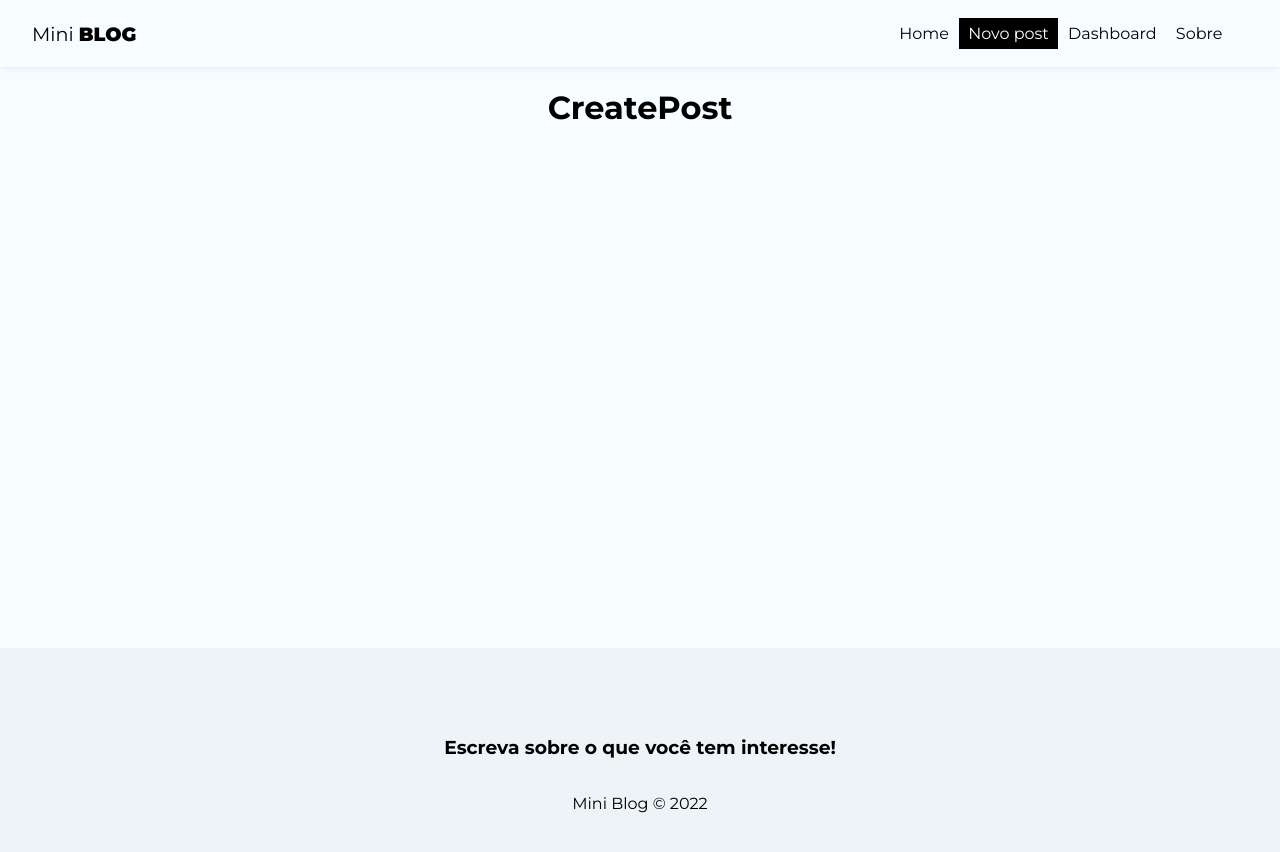
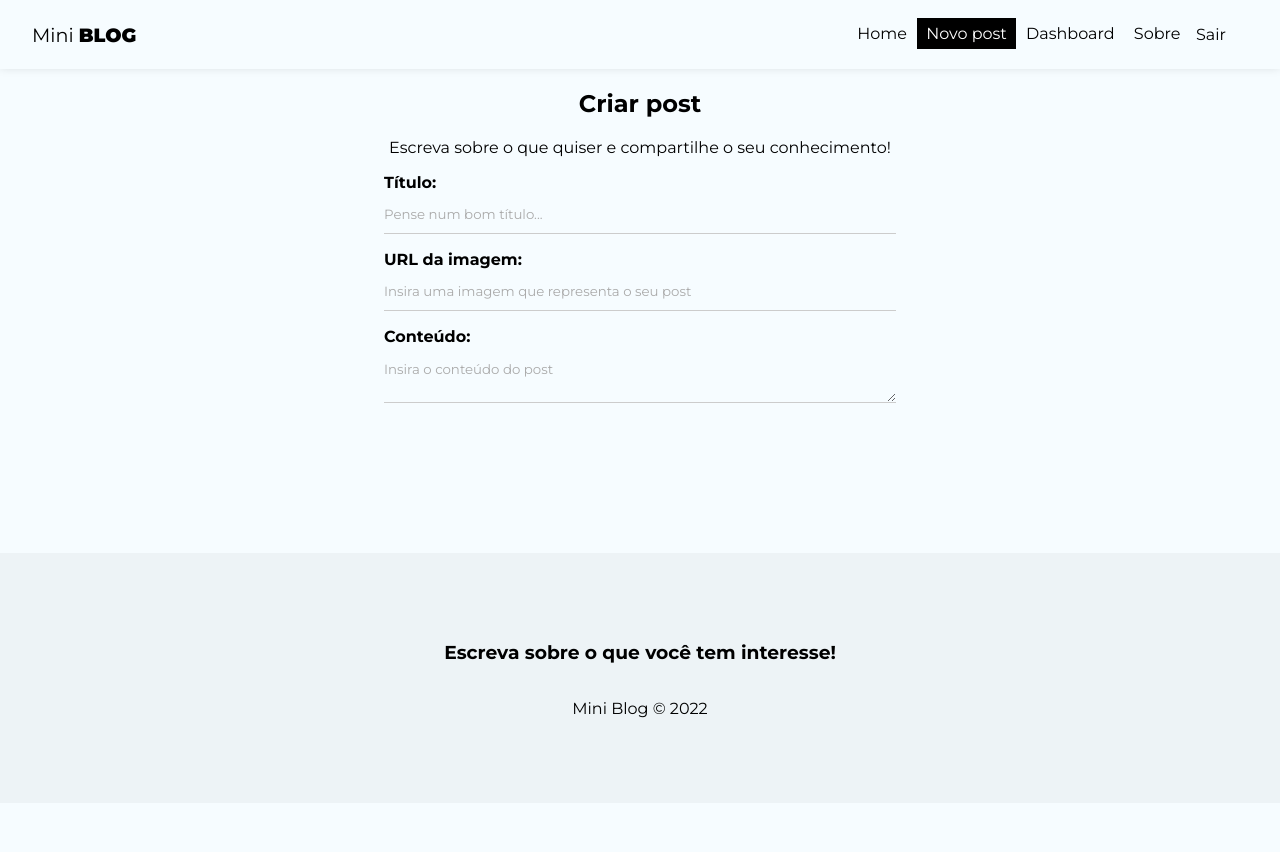
Before and after one commit to Adenilson-Oliveira/MiniBlog, a React (Create React App) app: page /posts/create in a window 1280 px wide. Shown: the top 852 px of the page. After the commit the page ends 803 px from the top, so only its background shows below. Built offline with nearby package versions, Linux system fonts and the light colour scheme; no server answers; sample sign-in values are in the browser's storage.

Commit message:
Estudos deia 21/07 m

```diff
--- a/src/App.css
+++ b/src/App.css
@@ -1,5 +1,5 @@
 .container {
-  min-height: 60vh;
+  min-height: 48vh;
   margin-bottom: 5em;
   text-align: center;
 }
--- a/src/components/Navbar.js
+++ b/src/components/Navbar.js
@@ -9,6 +9,8 @@
 const Navbar = () => {
 
     const { user } = useAuthValue()
+
+    const { logout } = useAuthentication()
 
 
 
@@ -45,6 +47,11 @@
             <li>
                 <NavLink to='/about' className={({isActive}) => (isActive ? styles.active : '')}>Sobre</NavLink>
             </li>
+            {user && (
+                <li>
+                    <button onClick={logout}>Sair</button>
+                </li>
+            )}
         </ul>
     </nav>
   )
--- a/src/hooks/useAuthentication.js
+++ b/src/hooks/useAuthentication.js
@@ -3,7 +3,7 @@
 import {
     getAuth,
     createUserWithEmailAndPassword,
-    signInWithEmailAndPassord,
+    signInWithEmailAndPassword,
     updateProfile,
     signOut
 } from 'firebase/auth'
@@ -20,14 +20,15 @@
 
     const auth = getAuth()
 
-    function checkIfsCancelled() {
+    function checkIfIsCancelled() {
         if(cancelled) {
             return
         }
     }
 
+    // cadastrar
     const createUser = async (data) => {
-        checkIfsCancelled()
+        checkIfIsCancelled()
 
         setLoading(true)
         setError(null)
@@ -68,6 +69,43 @@
         setLoading(false)
     }
 
+    // logout - sign out
+    const logout = () => {
+
+        checkIfIsCancelled()
+        signOut(auth)
+    }
+
+    // login - sign in
+    const login = async(data) => {
+        checkIfIsCancelled()
+
+        setLoading(true)
+        setError(false)
+
+        try {
+            await signInWithEmailAndPassword(auth, data.email, data.password)
+            setLoading(false)
+        } catch(error) {
+            console.log(error.message)
+            console.log(typeof error.message)
+
+            let sytemErrorMessage
+
+            if(error.message.includes('user-not-found')) {
+                sytemErrorMessage = 'Usuário não encontrado.'
+            } else if(error.message.includes('wrong-password')) {
+                sytemErrorMessage = 'Senha incorreta'
+            } else {
+                sytemErrorMessage = 'Ocorreu um erro, por favor tente mais tarde.'
+            }
+
+            setError(sytemErrorMessage)
+
+            setLoading(false)
+        }
+    }
+
     useEffect(() => {
         return () => setCancelled(true)
     }, [])
@@ -76,7 +114,9 @@
         auth,
         createUser,
         error,
-        loading
+        loading,
+        logout,
+        login
     }
 
 
--- a/src/pages/About/About.js
+++ b/src/pages/About/About.js
@@ -1,10 +1,16 @@
 // css
 import styles from './About.module.css'
 
+import { Link } from 'react-router-dom'
+
 const About = () => {
   return (
-    <div>
-        <h1>About</h1>
+    <div className={styles.about}>
+      <h2>Sobre o Mini <span>Blog</span></h2>
+      <p>Este projeto consiste em um blog feito com React no front-end e Firebase no back-end.</p>
+      <Link to='/posts/create' className='btn'>
+        Criar post
+      </Link>
     </div>
   )
 }
--- a/src/pages/About/About.module.css
+++ b/src/pages/About/About.module.css
@@ -0,0 +1,17 @@
+.about {
+    text-align: center;
+    display: flex;
+    flex-direction: column;
+    align-items: center;
+}
+
+.about p {
+    color: #aaa;
+    margin-bottom: 2em;
+}
+
+.about a {
+    display: block;
+    margin-top: 15px;
+    padding: 10px 15px;
+}
--- a/src/pages/CreatePost/CreatePost.js
+++ b/src/pages/CreatePost/CreatePost.js
@@ -1,9 +1,63 @@
 import styles from './CreatePost.module.css'
 
+import { useState } from 'react'
+import { useNavigate } from 'react-router-dom'
+import { useAuthValue } from '../../context/AuthContext'
+
+
+
 const CreatePost = () => {
+  const [title, setTitle] = useState('')
+  const [image, setImage] = useState('')
+  const [body, setBody] = useState('')
+  const [tags, setTags] = useState([])
+  const [formError, setFormError] = useState('')
+
+  const handleSubmit = (e) => {
+    e.preventDefault()
+  }
+
   return (
     <div>
-        <h1>CreatePost</h1>
+        <h2>Criar post</h2>
+        <p>Escreva sobre o que quiser e compartilhe o seu conhecimento!</p>
+
+        <form onSubmit={handleSubmit}>
+          <label>
+            <span>Título:</span>
+            <input
+              type="text"
+              name='title'
+              required
+              placeholder='Pense num bom título...'
+              onChange={(e) => {setTitle(e.target.value)}}
+              value={title}
+            />
+          </label>
+
+          <label>
+            <span>URL da imagem:</span>
+            <input
+              type="text"
+              name='image'
+              required
+              placeholder='Insira uma imagem que representa o seu post'
+              onChange={(e) => {setImage(e.target.value)}}
+              value={image}
+            />
+          </label>
+
+          <label>
+            <span>Conteúdo:</span>
+            <textarea
+              name="body"
+              required
+              placeholder='Insira o conteúdo do post'
+              onChange={(e) => setBody(e.target.value)}
+              value={body}
+            ></textarea>
+          </label>
+        </form>
     </div>
   )
 }
--- a/src/pages/Login/Login.js
+++ b/src/pages/Login/Login.js
@@ -1,12 +1,74 @@
 import styles from './Login.module.css'
 
+import { useState, useEffect } from 'react'
+import { useAuthentication } from '../../hooks/useAuthentication'
+
 const Login = () => {
-  return (
-    <div>
-        <h1>Login</h1>
-        <p>by KAIZEN</p>
-    </div>
-  )
+
+  const [email, setEmail] = useState('')
+  const [password, setPassord] = useState('')
+  const [error, setError] = useState('')
+
+  const { login, error: authError, loading } = useAuthentication()
+
+  const handleSubmit = async (e) => {
+    e.preventDefault()
+
+    setError('')
+
+    const user = {
+      email,
+      password
+    }
+
+    const res = await login(user)
+
+      console.log(user)
+      console.log(res)
+  }
+
+  useEffect(() => {
+    if(authError) {
+      setError(authError)
+    }
+
+  }, [authError])
+
+
+return (
+  <div className={styles.login}>
+    <h1>Entrar</h1>
+    <p>Faça o login para utilizar o sistema</p>
+    <form onSubmit={handleSubmit}>
+      <label>
+        <span>E-mail:</span>
+        <input
+          type="email"
+          name='email'
+          required
+          placeholder='E-mail do usuário'
+          value={email}
+          onChange={(e) => {setEmail(e.target.value)}}
+        />
+      </label>
+
+      <label>
+        <span>Senha:</span>
+          <input
+          type="password"
+            name='password'
+            required
+            placeholder='Insira sua senha'
+            value={password}
+            onChange={(e) => setPassord(e.target.value)}
+          />
+      </label>
+      {!loading && <button className='btn'>Entrar</button>}
+      {loading && <button className='btn' disabled>Aguarde...</button>}
+      {error && <p className='error'>{error}</p>}
+    </form>
+  </div>
+)
 }
 
 export default Login
--- a/src/pages/Login/Login.module.css
+++ b/src/pages/Login/Login.module.css
@@ -0,0 +1,7 @@
+.login {
+    text-align: center;
+}
+
+.login p {
+    color: #aaa;
+}
```
Also changed, not shown: 1 other file (tests, documents, lock files or other folders).
